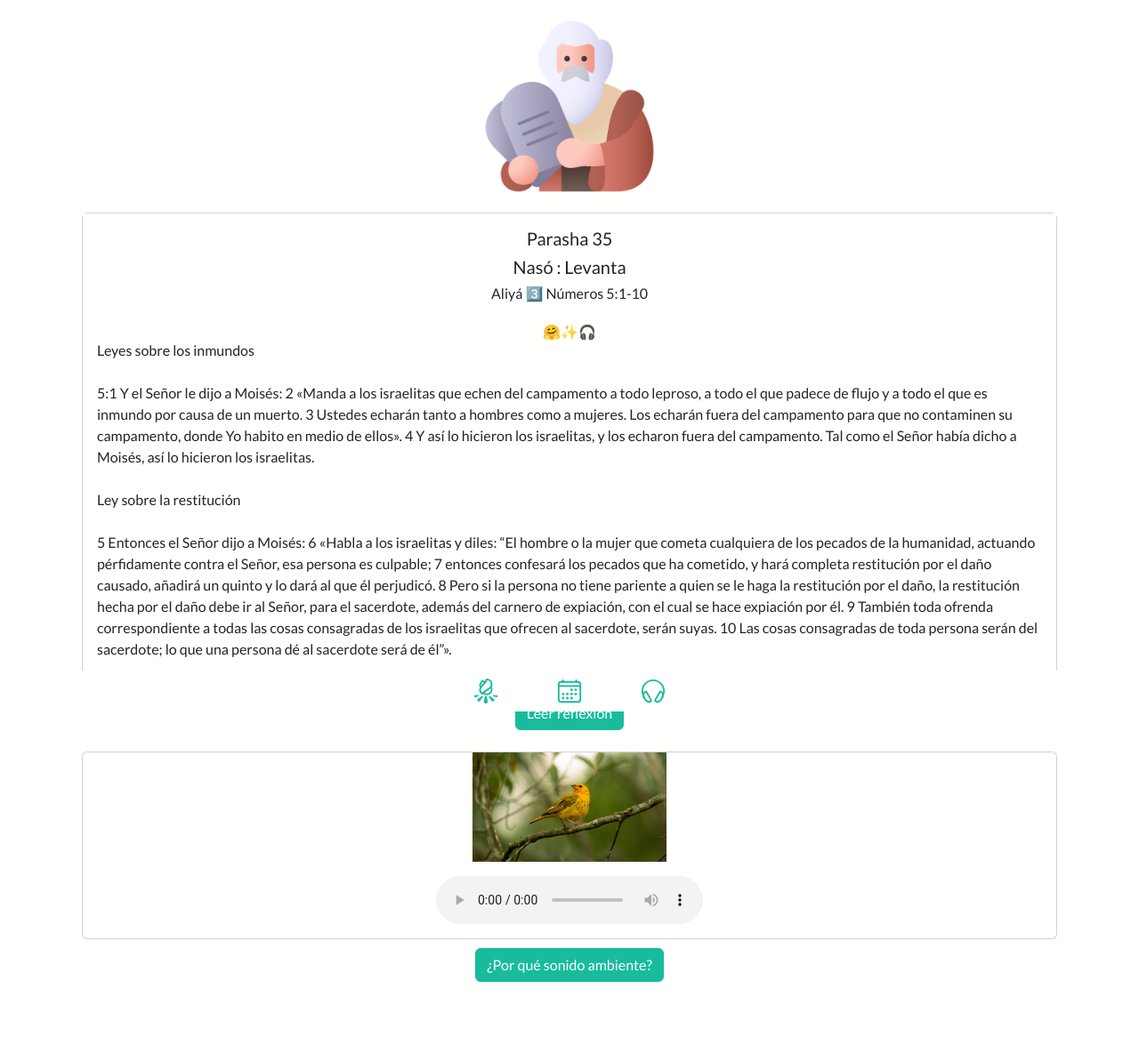
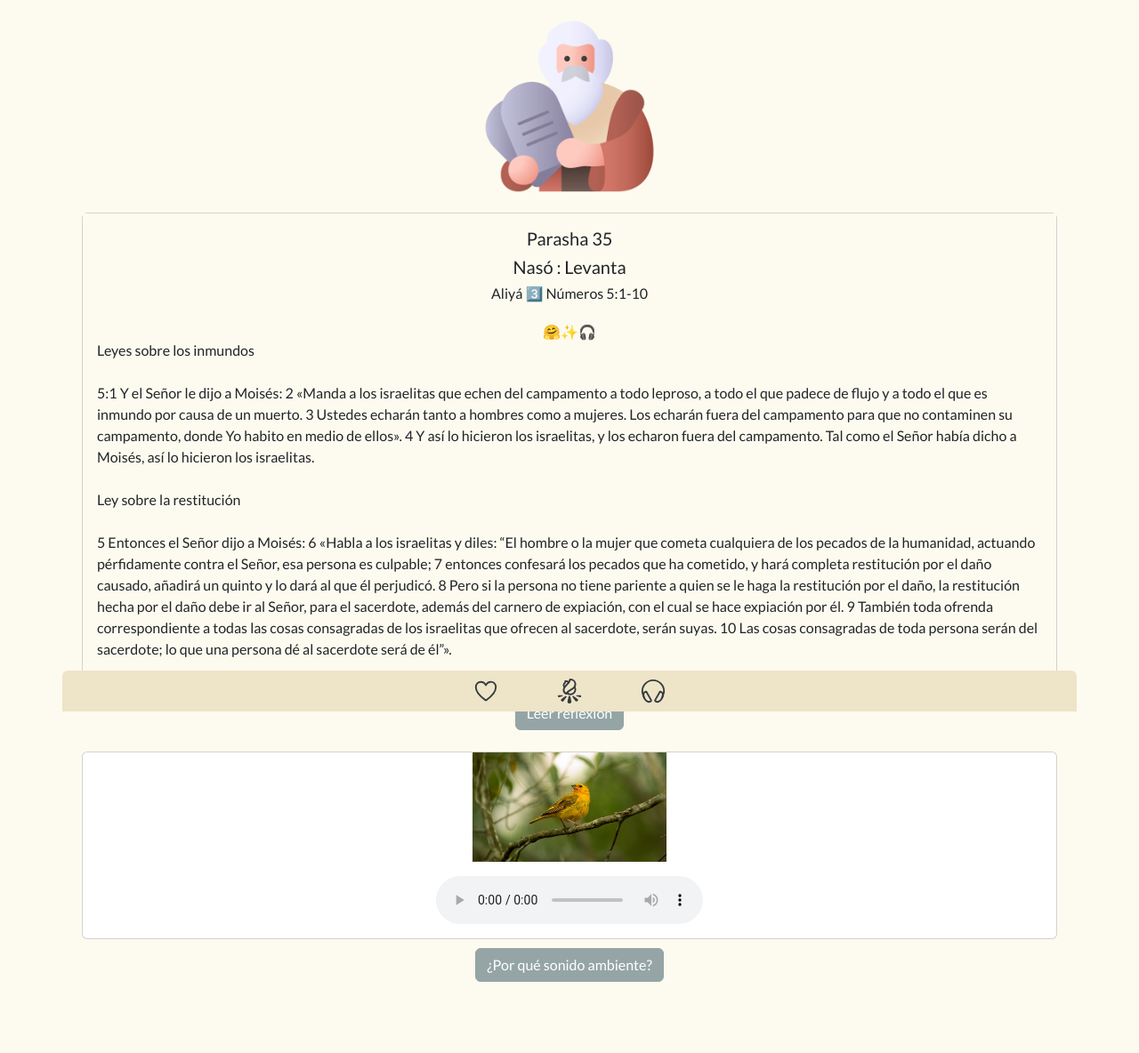
Before and after one commit to Vladimir4063/manadeldia, a Flask app: page / in a window 1280 px wide. Shown: the whole page at 89% size. Run offline with Flask 3, Linux system fonts and the light colour scheme.

Commit message:
Update barra-navigation

```diff
--- a/templates/index.html
+++ b/templates/index.html
@@ -18,7 +18,7 @@
 </head>
 
 
-<body class="m-0 border-0 bd-example-row-flex-cols">
+<body class="m-0 border-0 bd-example-row-flex-cols" style="background: #FDFBEF;">
 
   <!-- nav navigation  -->
   <!-- <div class="container container-nav">
@@ -54,7 +54,7 @@
     </nav>
   </div> -->
 
-  <div class="container">
+  <div class="container" style="background: #FDFBEF;">
 
     <div class="column">
 
@@ -121,12 +121,12 @@
       <!-- second column text -->
       <div class="col">
         <div class="card">
-          <div class="card-body" style="background-color:#fffffe">
+          <div class="card-body" style="background-color:#FDFBEF">
             <h5 class="card-title text-center">Parasha {{nro_parasha}} </h5>
             <h5 class="card-title text-center">{{ name_parasha }} : {{ sign_parasha }} </h5>
             <h6 class="card-title text-center">{{ sect_aliya }}</h6>
             <h6 class="card-subtitle text-muted text-center"><br>🤗✨🎧</h6>
-            <p class="card-text ">{{ text_aliya }}</p>
+            <p class="card-text">{{ text_aliya }}</p>
             <!-- <a href="#" class="card-link">Comentarios de la Torah</a> -->
             <!-- <a href="#" class="card-link">Buscar más</a> -->
           </div>
@@ -135,7 +135,7 @@
 
       <!-- third column reflexion -->
       <div class="col m-4 text-center">
-        <button type="button" class="btn btn-success" data-bs-toggle="modal" data-bs-target="#leerReflexion">
+        <button type="button" class="btn btn-secondary" data-bs-toggle="modal" data-bs-target="#leerReflexion">
           Leer reflexión
         </button>
 
@@ -255,7 +255,7 @@
 
       <!-- column button explication song -->
       <div class="col text-center">
-        <button type="button" class="btn btn-success" data-bs-toggle="modal" data-bs-target="#staticBackdrop">
+        <button type="button" class="btn btn-secondary" data-bs-toggle="modal" data-bs-target="#staticBackdrop">
           ¿Por qué sonido ambiente?
         </button>
 
@@ -286,23 +286,27 @@
       </div>
 
       <!-- Barra navegation -->
-
       <div class="barra-navigation fixed-bottom">
-        <div class="container rounded" style="background: #fff;">
+        <div class="container container-barra rounded-top" style="background: #EEE4C7;">
           <div class="d-flex flex-wrap align-items-center justify-content-center ">
-            <ul class="nav col-12 col-lg-auto my-2 my-md-0 text-small flex-nowrap">
+            <ul class="nav col-12 col-lg-auto my-2 my-md-0 text-small flex-nowrap justify-content-center">
               <li>
-                <a href="" class="nav-link">
+                <a href="" class="nav-link" style="color: #343a40">
+                  <span><ion-icon name="heart-outline"></ion-icon></span>
+                </a>
+              </li>
+              <li>
+                <a href="" class="nav-link" style="color: #343a40">
                   <span><ion-icon name="bonfire-outline"></ion-icon></span>
                 </a>
               </li>
-              <li>
+              <!-- <li>
                 <a href="" class="nav-link">
                   <span><ion-icon name="calendar-outline"></ion-icon></span>
                 </a>
-              </li>
+              </li> -->
               <li>
-                <a href="" class="nav-link">
+                <a href="" class="nav-link" style="color: #343a40">
                   <span><ion-icon name="headset-outline"></ion-icon></span>
                 </a>
               </li>
```
